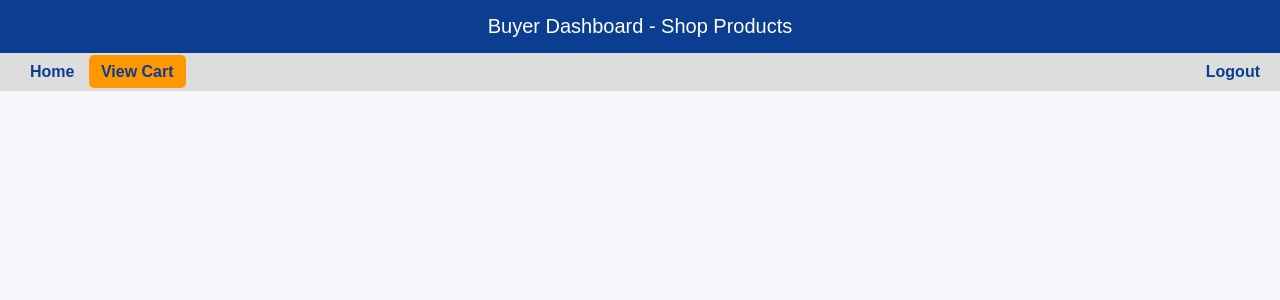
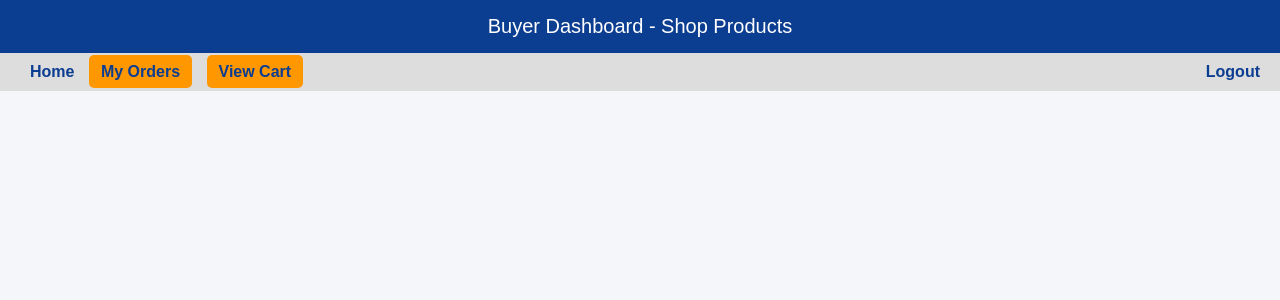
Before and after one commit to rez047/salesretailproject, a Flask app: page /buyer in a window 1280 px wide. Shown: the top 300 px of the page. Run offline with Flask 3, Linux system fonts and the light colour scheme; data that the repository does not hold is empty.

Commit message:
Update buyer_dashboard.html

```diff
--- a/templates/buyer_dashboard.html
+++ b/templates/buyer_dashboard.html
@@ -108,6 +108,7 @@
 <div class="topbar">
     <div>
         <a href="/buyer">Home</a>
+        <a href="/buyer/orders" class="cart-link">My Orders</a>
         <a href="/cart" class="cart-link">View Cart</a>
     </div>
 
```
